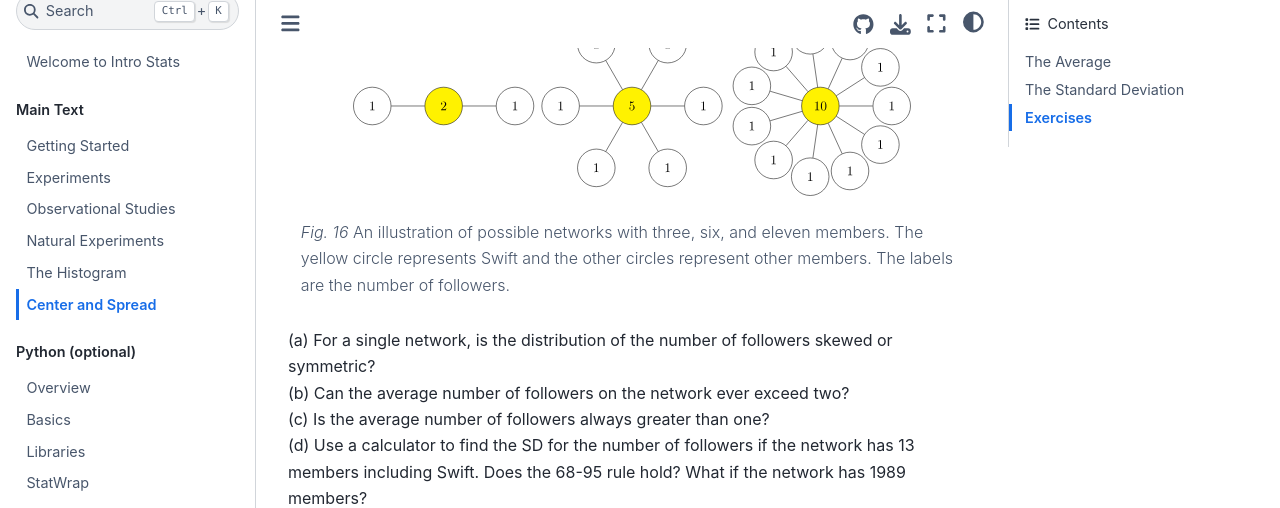
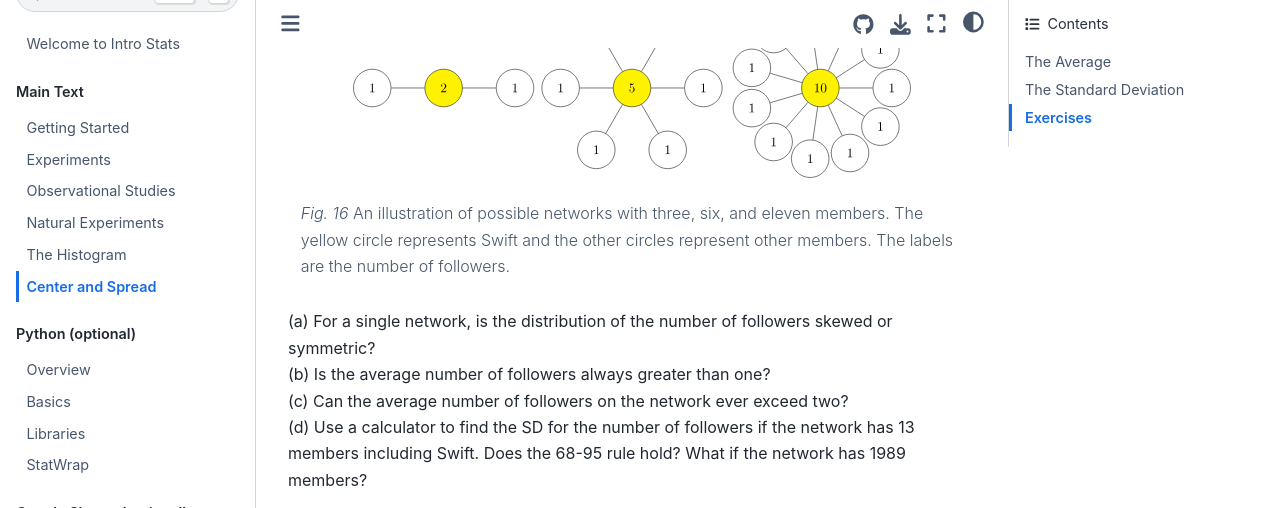
Before and after one commit to alexanderthclark/Stats1101, a Jupyter Book: the page built from book/centerspread.md, in a window 1280 px wide and 900 px high, scrolled down 5066 px, cut to the strip 0-508 px from the top of the window. Built offline with Jupyter Book 1.0.4 settings and Sphinx 7.4.7 and the Sphinx Book theme 1.1.4, drawn with Linux system fonts in a browser that asks for light colours; pages that are not in the unit, such as notebooks, are missing from menus; cross-references to code outside the pages are shown as plain code.

Commit message:
Update centerspread.md

````diff
--- a/book/centerspread.md
+++ b/book/centerspread.md
@@ -144,7 +144,6 @@
 ```{exercise-end}
 ```
 
-<a id="swift"></a>
 ```{exercise-start}
 :label: starnetwork
 ```
@@ -160,8 +159,8 @@
 ```
 
 (a) For a single network, is the distribution of the number of followers skewed or symmetric? <br>
-(b) Can the average number of followers on the network ever exceed two? <br>
-(c) Is the average number of followers always greater than one? <br>
+(b) Is the average number of followers always greater than one? <br>
+(c) Can the average number of followers on the network ever exceed two? <br>
 (d) Use a calculator to find the SD for the number of followers if the network has 13 members including Swift. Does the 68-95 rule hold? What if the network has 1989 members?
 
 ```{exercise-end}
````
